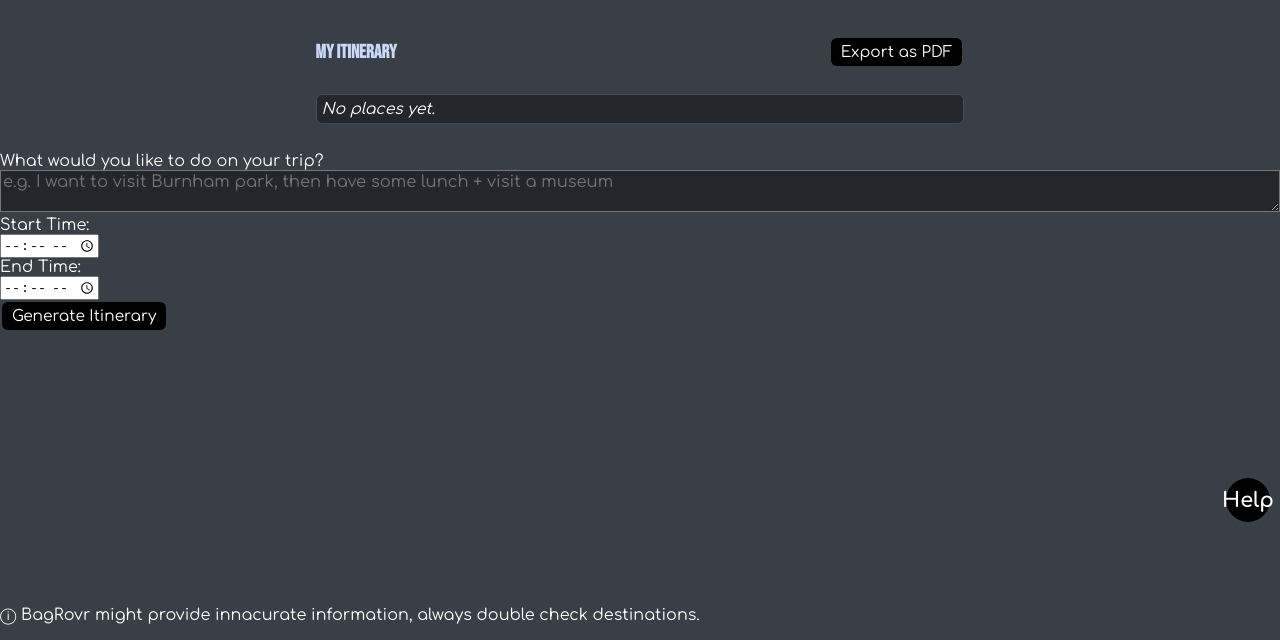
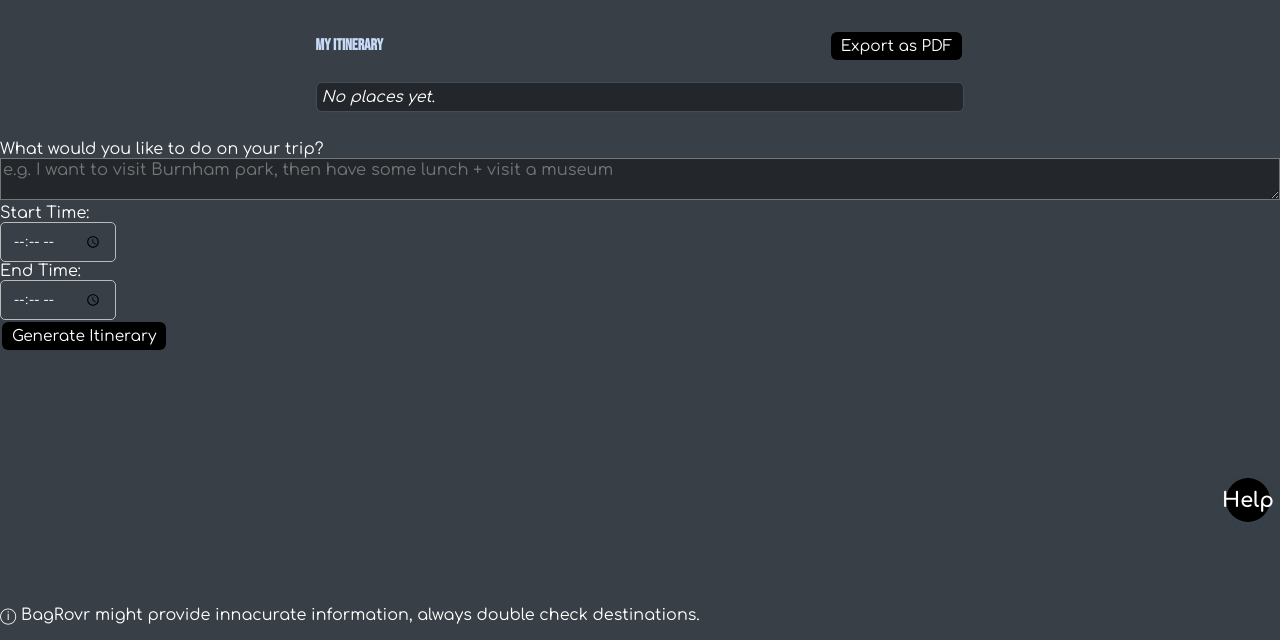
Before and after one commit to KielCultura/BAGROVR, a website: page index.html in a window 1280 px wide. Shown: the part 210-850 px from the top of the page. Drawn offline with nearby package versions, Linux system fonts and the light colour scheme; some packages are replaced by stand-ins of ours.

Commit message:
Enhance input field styling in index.html
Updated input field styles for better visibility.

```diff
--- a/index.html
+++ b/index.html
@@ -61,7 +61,7 @@
     font-family: 'Bebas Neue', Arial, sans-serif !important;
     color: #c9daf8 !important;
     font-weight: 700 !important;
-    font-size: 1.2em;
+
   }
 
   /* --- Itinerary section --- */
@@ -594,6 +594,15 @@
     color: #ffffff;
     background: #23272c;
   }
+
+   input[type="time"] {
+  background: #383f46 !important;   /* background to match site */
+  color: #ffffff !important;        /* text white */
+  border: 1px solid #bbb;
+  font-family: 'Comfortaa', Arial, sans-serif;
+  border-radius: 5px;
+  padding: 9px 12px;
+}
 </style>
 </head>
 <body>
```
